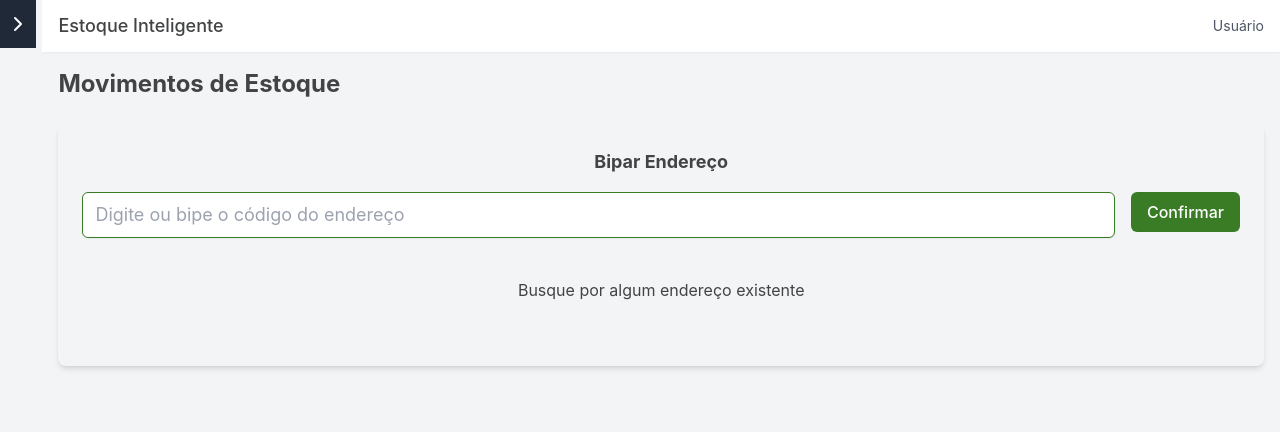
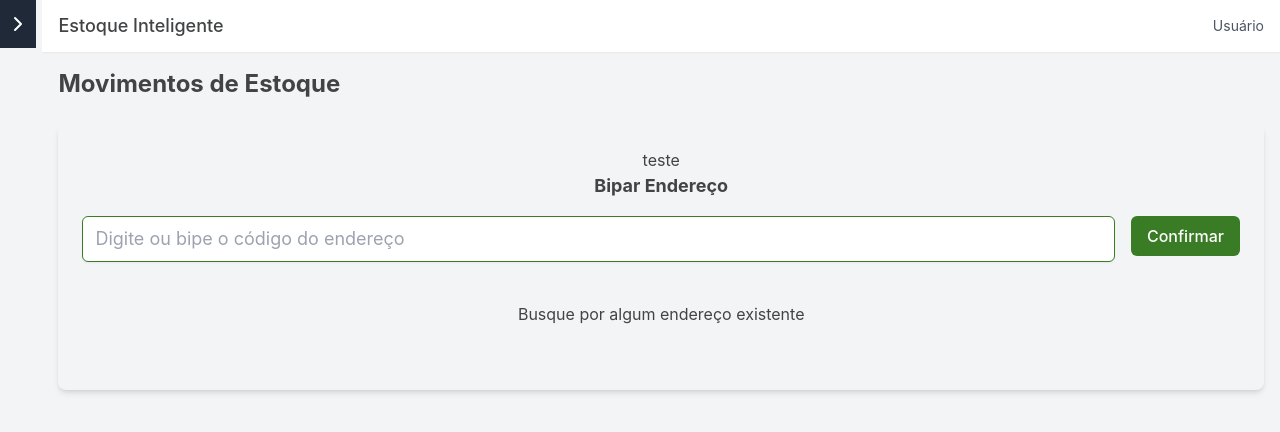
Before and after one commit to JayZanela/Gestao_inligente_visual, a React (Vite) app: page /estoque/movimentacao in a window 1280 px wide. Shown: the top 432 px of the page. Built offline with nearby package versions, Linux system fonts and the light colour scheme; sample sign-in values are in the browser's storage.

Commit message:
Criacao de um Componente Dinamico para formularios de movimentação

```diff
--- a/src/pages/movimentacao/Movimentacao.tsx
+++ b/src/pages/movimentacao/Movimentacao.tsx
@@ -5,6 +5,7 @@ import { ArrowDownCircle, ArrowRightCircle, ArrowUpCircle } from 'lucide-react';
 import EntradaForm from './EntradaForm';
 import TransferenciaForm from './TransferenciaForm';
 import SaidaForm from './SaidaForm';
+import MovimentosForm from './movimentosForm';
 import { api } from '../../lib/api';
 
 type MovimentoTipo = 'entrada' | 'transferencia' | 'saida' | ''| 'todos';
@@ -102,12 +103,19 @@ return
   }
 };
   return (
+
+
+
     <div className="container mx-auto">
+
+
+
       <h1 className="text-2xl font-bold mb-6">Movimentos de Estoque</h1>
 
       <div className="bg-gray rounded-lg shadow-md p-6 mb-8 text-center">
 
             <div className="mb-6">
+                    <MovimentosForm />
           <h1 className="text-lg font-bold mb-4 ">Bipar Endereço</h1>
           <div className="flex flex-col md:flex-row gap-4">
             <div className="flex-grow">
--- /dev/null
+++ b/src/pages/movimentacao/movimentosForm.tsx
@@ -0,0 +1,43 @@
+
+
+
+
+export interface FieldOption {
+  label: string;
+  value: string | number;
+}
+
+interface MovimentoForm {
+    tipo: 'entrada'| 'transferencia' | 'saida';
+    enderecoBipado: string;
+    produtosOptions: { label: string; value: string }[];
+    fields: {  id: string;
+        label: string;
+        type: 'text' | 'number' | 'select' | 'textarea';
+        placeholder?: string;
+        required?: boolean;
+        options?: FieldOption[]; // Apenas usado quando type === 'select'
+        min?: number; // Para campos numéricos
+        max?: number;
+        isModal?: boolean;
+    }
+
+
+}
+
+export const MovimentosForm: React.FC<MovimentoForm> = ({ tipo, fields, enderecoBipado, produtosOptions }) => {
+
+
+
+    return (
+
+        <p>teste</p>
+
+
+
+    )
+
+
+};
+
+export default MovimentosForm;
--- a/tsconfig.json
+++ b/tsconfig.json
@@ -9,6 +9,7 @@
     }
   ],
   "compilerOptions": {
+      "forceConsistentCasingInFileNames": true,
     "baseUrl": ".",
     "paths": {
       "@/*": ["./src/*"]
```
